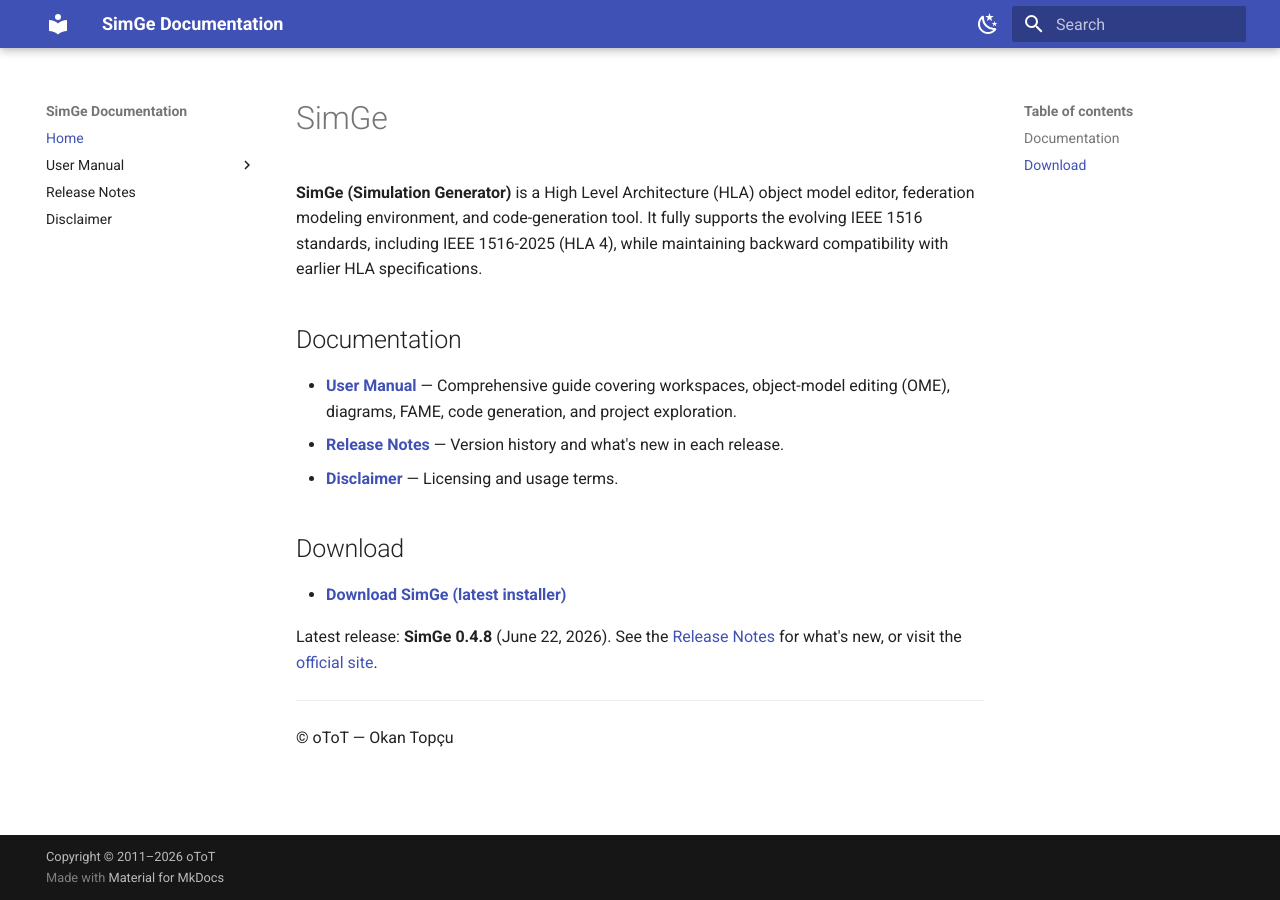
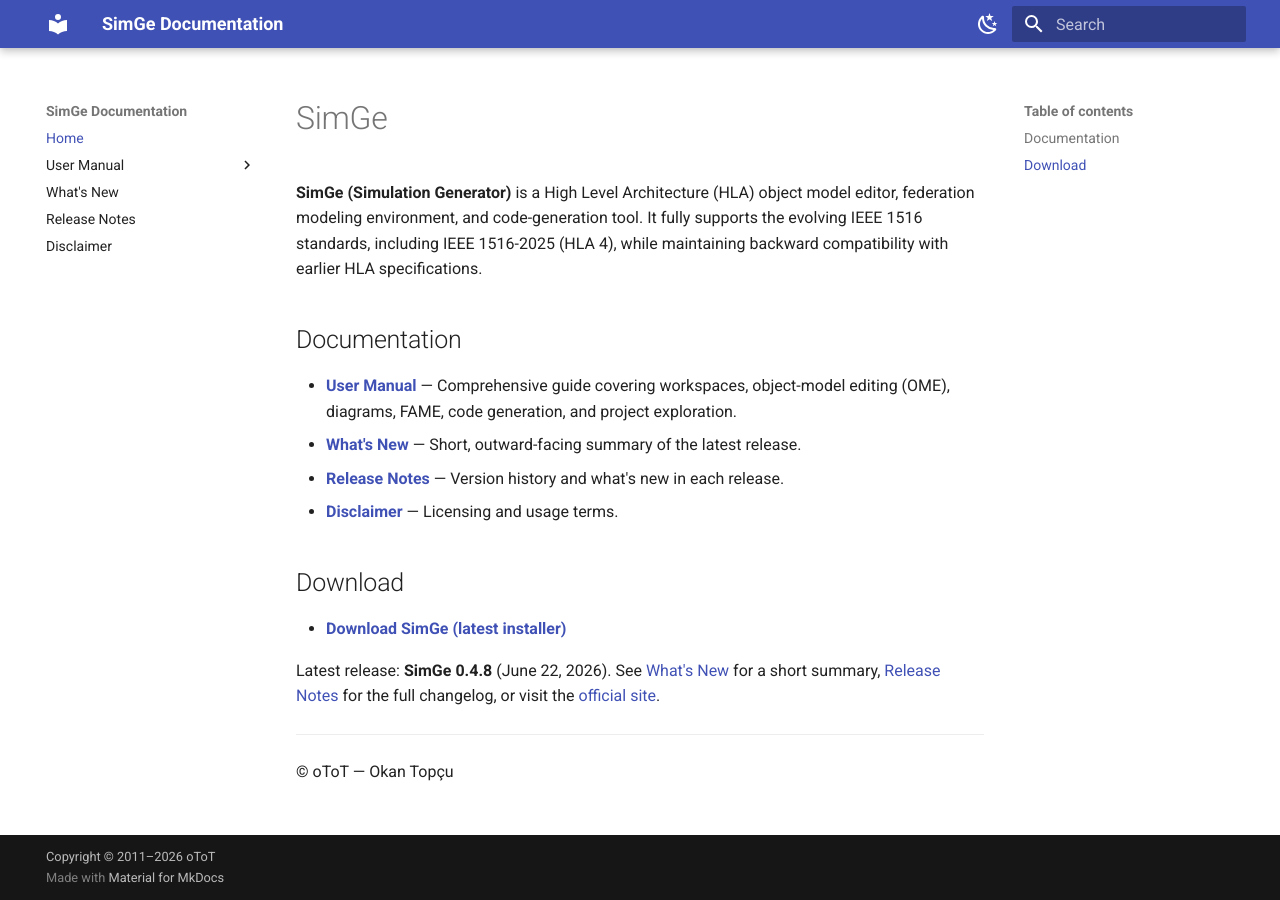
Before and after one commit to otopcu/simge-site, an MkDocs documentation site: the page built from docs/index.md, in a window 1280 px wide. Built offline with MkDocs 1.6.1 and Material for MkDocs 9.7.7, drawn with Linux system fonts in a browser that asks for light colours.

```diff
--- a/docs/index.md
+++ b/docs/index.md
@@ -5,6 +5,7 @@
 ## Documentation
 
 - **[User Manual](UserManual.md)** — Comprehensive guide covering workspaces, object-model editing (OME), diagrams, FAME, code generation, and project exploration.
+- **[What's New](WhatsNew.md)** — Short, outward-facing summary of the latest release.
 - **[Release Notes](ReleaseNotes.md)** — Version history and what's new in each release.
 - **[Disclaimer](Disclaimer.md)** — Licensing and usage terms.
 
@@ -12,7 +13,7 @@
 
 - **[Download SimGe (latest installer)](https://github.com/otopcu/simge-site/releases/latest/download/SimGe.msi)**
 
-Latest release: **SimGe 0.4.8** (June 22, 2026). See the [Release Notes](ReleaseNotes.md) for what's new, or visit the [official site](https://sites.google.com/view/okantopcu/simge).
+Latest release: **SimGe 0.4.8** (June 22, 2026). See [What's New](WhatsNew.md) for a short summary, [Release Notes](ReleaseNotes.md) for the full changelog, or visit the [official site](https://sites.google.com/view/okantopcu/simge).
 
 ---
 
--- a/mkdocs.yml
+++ b/mkdocs.yml
@@ -63,6 +63,7 @@ nav:
           - Keyboard Shortcuts & Tips: UserManual/Shortcuts.md
           - Troubleshooting: UserManual/Troubleshooting.md
       - Glossary: UserManual/Glossary.md
+  - What's New: WhatsNew.md
   - Release Notes: ReleaseNotes.md
   - Disclaimer: Disclaimer.md
 
```
Also changed, not shown: docs/WhatsNew.md (added, +33 -0 lines).
